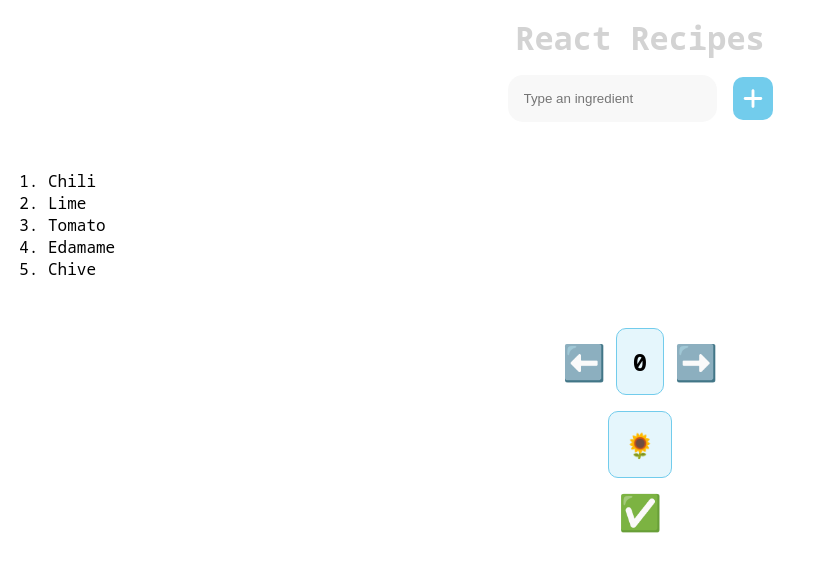
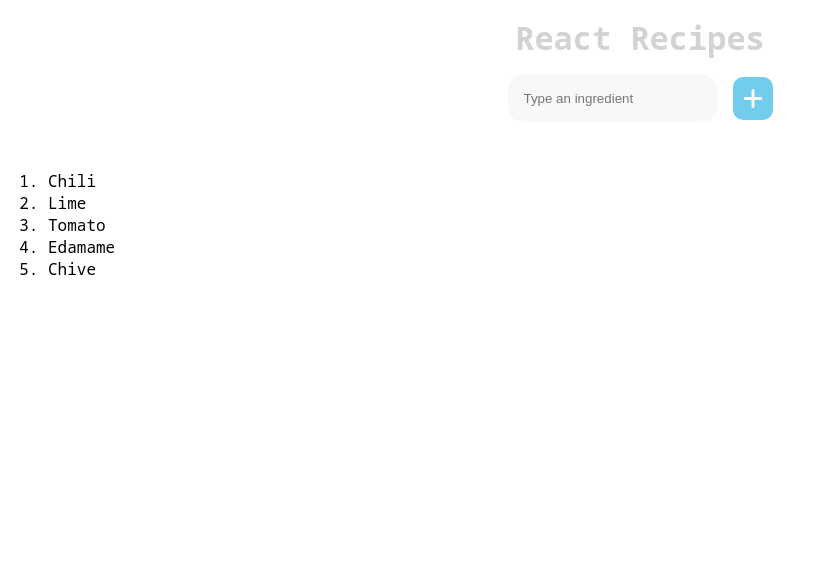
Before and after one commit to SalvatoreMangiacotti/react-recipes, a React (Vite) app: page / in a window 1280 px wide. Shown: the top 572 px of the page, without its empty margins (0-816 px from the left). Built offline with nearby package versions, Linux system fonts and the light colour scheme.

Commit message:
UseState practice, complete

```diff
--- a/src/App.jsx
+++ b/src/App.jsx
@@ -10,7 +10,7 @@ import Main from './components/Main'
 
 // UseState Practice
 
-import UseState from './components/UseState'
+// import UseState from './components/UseState'
 
 
 // Css
@@ -28,7 +28,7 @@ function App() {
 
       <Main />
 
-      <UseState />
+      {/* <UseState /> */}
 
     </>
 
--- a/src/components/Main.jsx
+++ b/src/components/Main.jsx
@@ -25,8 +25,6 @@ export default function Main() {
         const newIngredient = formData.get("ingredient")
 
         products.push(newIngredient)
-
-        console.log(products)
 
     }
 
--- a/src/components/UseState.jsx
+++ b/src/components/UseState.jsx
@@ -1,80 +1,80 @@
-import { useState } from "react"
+// import { useState } from "react"
 
-export default function UseState() {
+// export default function UseState() {
 
-    // const addValue = () => {
+//     // const addValue = () => {
 
-    //     setValue(value + 1)
+//     //     setValue(value + 1)
 
-    //     console.log('Add')
+//     //     console.log('Add')
 
-    // }
+//     // }
 
 
-    // const decreaseValue = () => {
+//     // const decreaseValue = () => {
 
-    //     setValue(value - 1)
+//     //     setValue(value - 1)
 
-    //     console.log('Decrease')
+//     //     console.log('Decrease')
 
-    // }
+//     // }
 
-    const [value, setValue] = useState(0);
+//     const [value, setValue] = useState(0);
 
-    const [valueTwo, setValueTwo] = useState('🌻');
+//     const [valueTwo, setValueTwo] = useState('🌻');
 
 
-    // callback function
+//     // callback function
 
-    const addValue = () => {
+//     const addValue = () => {
 
-        setValue(value => value + 1)
+//         setValue(value => value + 1)
 
-    }
+//     }
 
 
-    // callback function
+//     // callback function
 
-    const decreaseValue = () => {
+//     const decreaseValue = () => {
 
-        setValue(value => value - 1)
+//         setValue(value => value - 1)
 
-    }
+//     }
 
 
-    // ternary operator
+//     // ternary operator
 
-    const toggleState = () => {
+//     const toggleState = () => {
 
-        setValueTwo(prevValueTwo => prevValueTwo === '🌻' ? '🍉' : '🌻')
+//         setValueTwo(prevValueTwo => prevValueTwo === '🌻' ? '🍉' : '🌻')
 
-    }
+//     }
 
 
-    return (
+//     return (
 
-        <>
+//         <>
 
-            <div className="use_state">
+//             <div className="use_state">
 
-                <span onClick={decreaseValue}>⬅️</span>
+//                 <span onClick={decreaseValue}>⬅️</span>
 
-                <h2>{value}</h2>
+//                 <h2>{value}</h2>
 
-                <span onClick={addValue}>➡️</span>
+//                 <span onClick={addValue}>➡️</span>
 
-            </div>
+//             </div>
 
-            <div className="use_state_two">
+//             <div className="use_state_two">
 
-                <h2>{valueTwo}</h2>
+//                 <h2>{valueTwo}</h2>
 
-                <span onClick={toggleState}>✅</span>
+//                 <span onClick={toggleState}>✅</span>
 
-            </div>
+//             </div>
 
-        </>
+//         </>
 
-    )
+//     )
 
-}
+// }
```
Also changed, not shown: src/components/ManageArrays.jsx (added).
